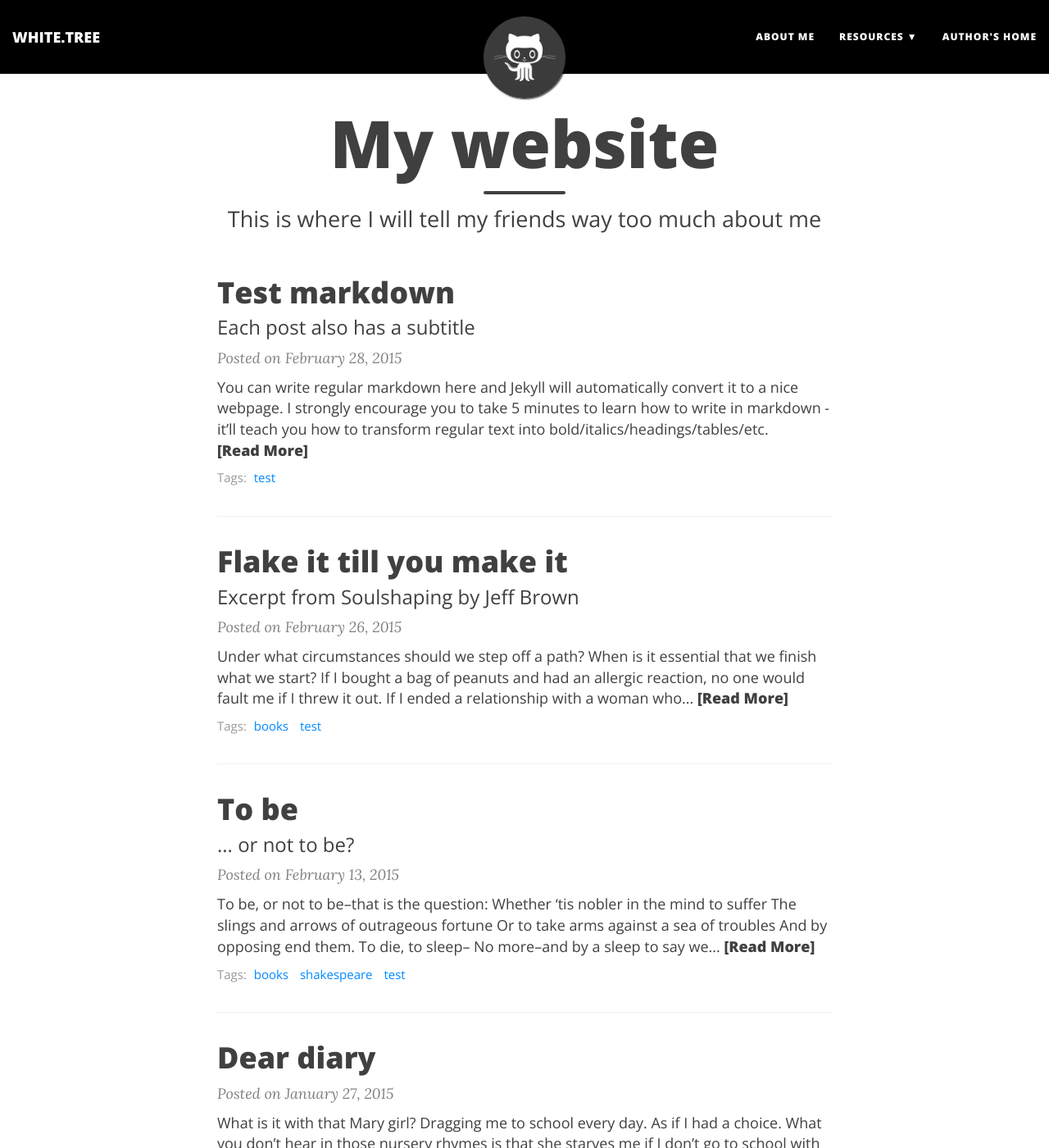
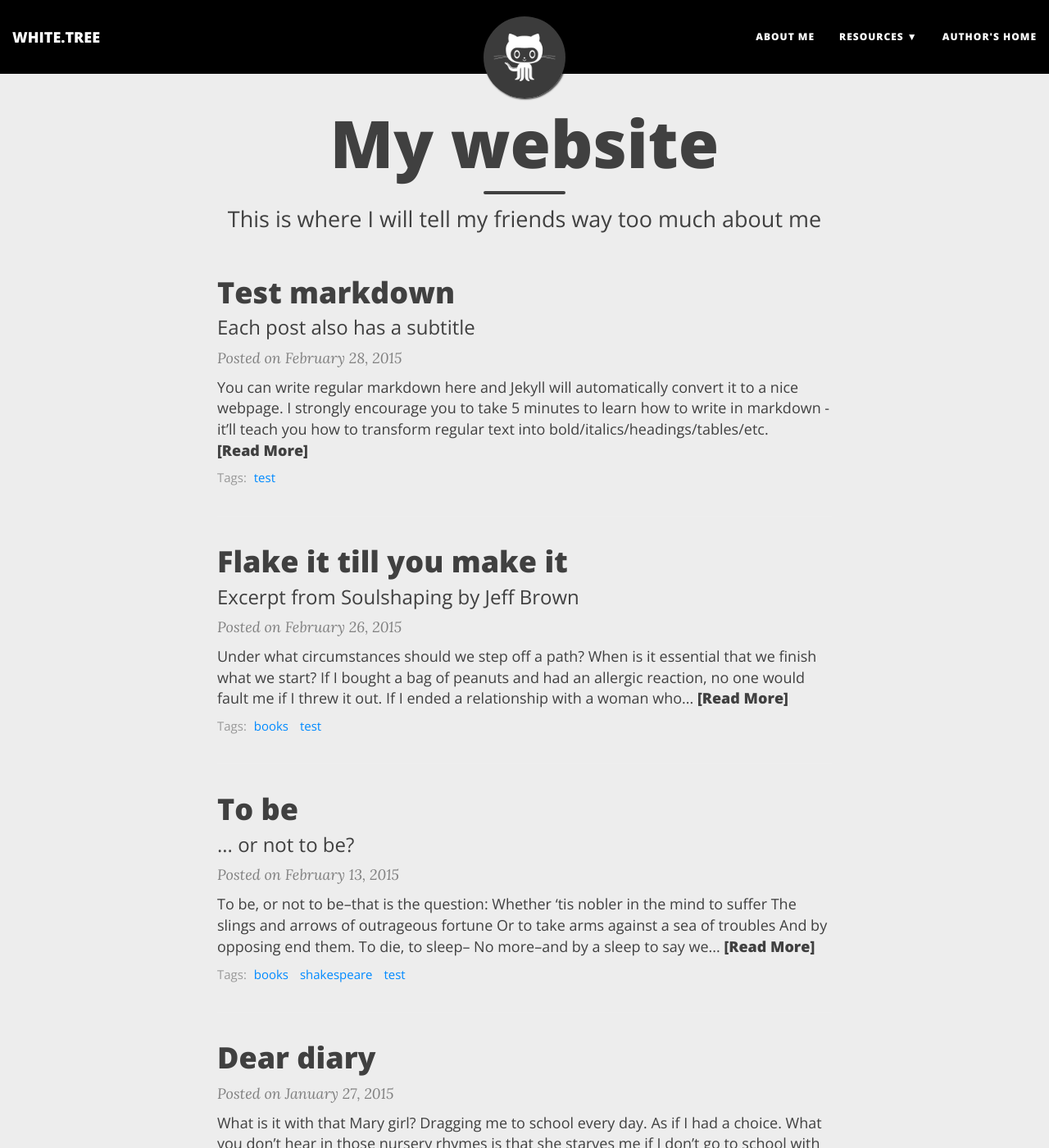
Before and after one commit to cedrush/cedrush.github.io, a Jekyll site: the page built from index.html, in a window 1280 px wide and 1400 px high. Shown: the whole window at 82% size. Built offline with Jekyll 4.4.1, drawn with Linux system fonts in a browser that asks for light colours; nearby versions of some CDN libraries; the list of posts is cut into pages by our own code.

Commit message:
Update main.css

```diff
--- a/css/main.css
+++ b/css/main.css
@@ -11,7 +11,7 @@ body {
   font-size: 18px;
   color: #404040;
   position: relative;
-  background-color: {{ site.page-col }};
+  background-color: #ededed;
   {% if site.page-img %}
   background-image: url({{ site.page-img }});
   background-attachment: fixed;
```
